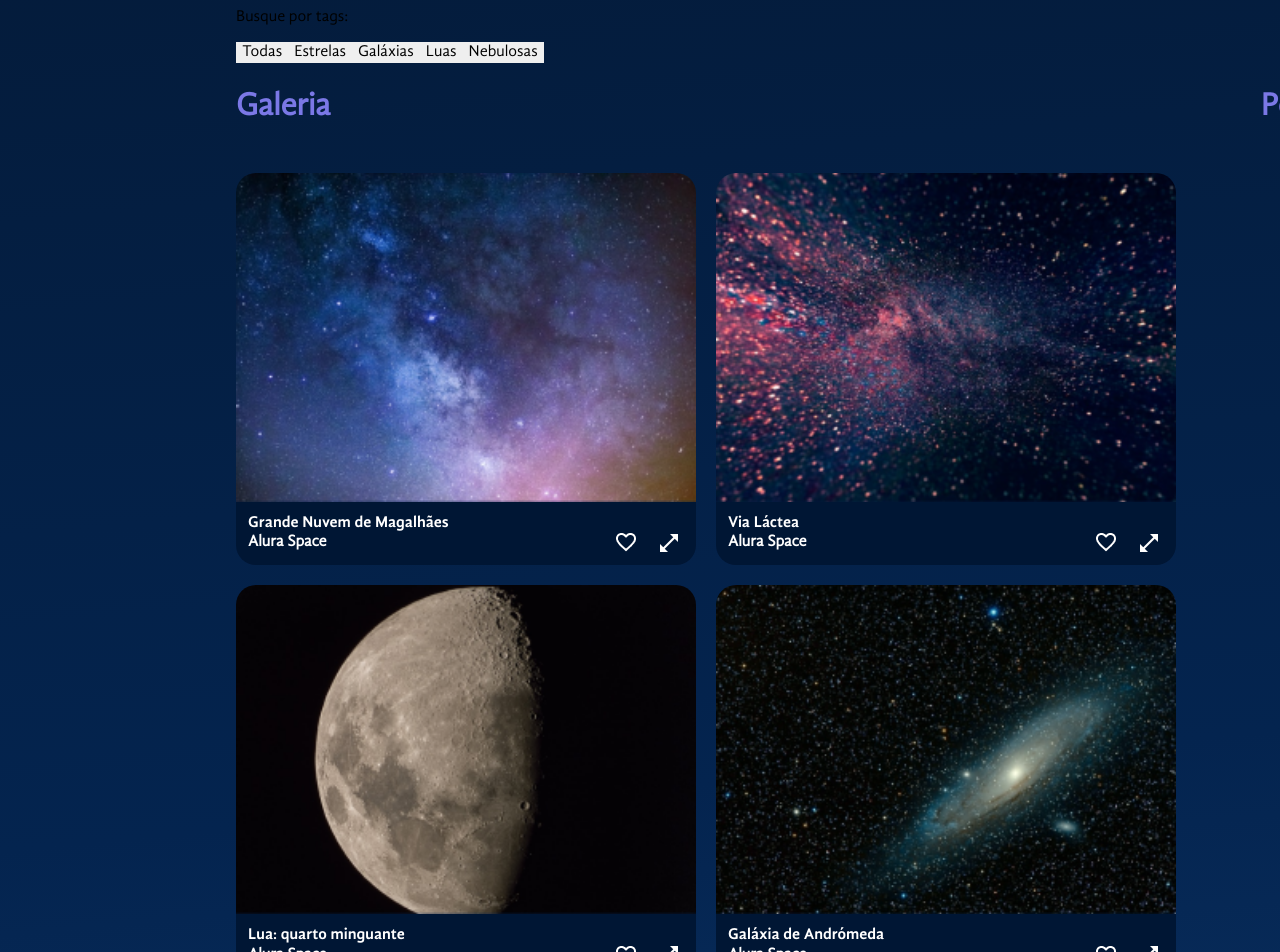
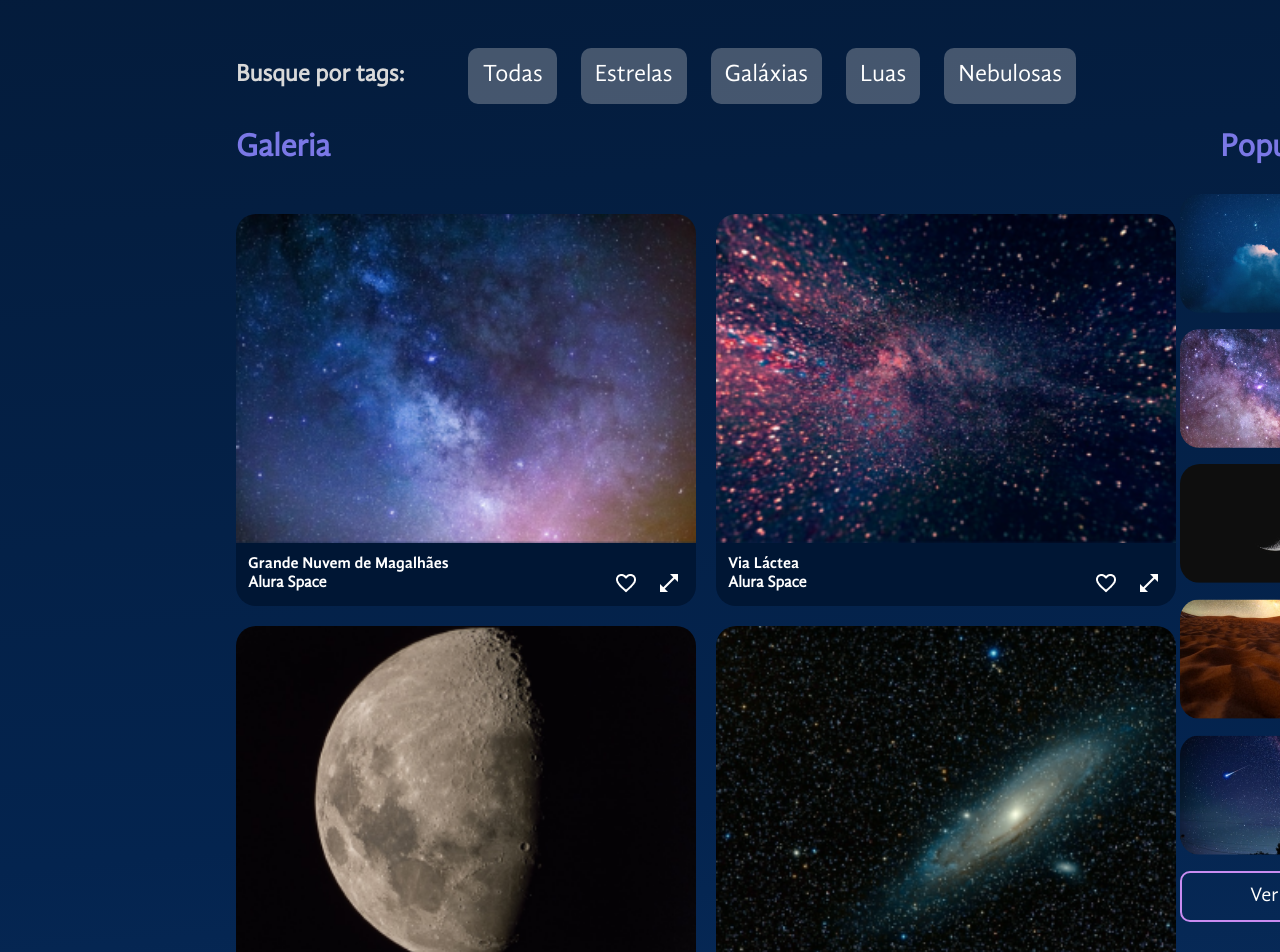
Before and after one commit to V-Matheus/T6-ONE-ALURA, a React (Vite) app in the folder space-app/: page / in a window 1280 px wide. Shown: the part 520-1472 px from the top of the page. Built offline with nearby package versions, Linux system fonts and the light colour scheme.

Commit message:
Hora de favoritar

```diff
--- a/space-app/src/App.jsx
+++ b/space-app/src/App.jsx
@@ -40,6 +40,10 @@ const App = () => {
   const [fotosDaGaleria, setFotosDaGaleria] = useState(fotos);
   const [fotoSelecionada, setFotoSelecionada] = useState(null);
 
+  const aoAlternarFavorito = (foto) => {
+    console.log(foto);
+  }
+
   return (
     <FundoGradient>
       <EstilosGlobais />
@@ -51,6 +55,7 @@ const App = () => {
             <Banner />
             <Galeria
               aoFotoSelecionada={(foto) => setFotoSelecionada(foto)}
+              aoAlternarFavorito={aoAlternarFavorito}
               fotos={fotosDaGaleria}
             />
           </ConteudoGaleria>
--- a/space-app/src/components/Galeria/Imagem/index.jsx
+++ b/space-app/src/components/Galeria/Imagem/index.jsx
@@ -1,8 +1,8 @@
-import { styled } from "styled-components"
-import BotaoIcone from "../../BotaoIcone"
+import { styled } from 'styled-components';
+import BotaoIcone from '../../BotaoIcone';
 
 const Figure = styled.figure`
-    width: ${props => props.$expandida ? '90%' : '460px'};
+  width: ${(props) => (props.$expandida ? '90%' : '460px')};
   max-width: 100%;
   margin: 0;
   display: flex;
@@ -23,33 +23,46 @@ const Figure = styled.figure`
     h4 {
       flex-grow: 1;
     }
-        h3, h4 {
+    h3,
+    h4 {
       margin: 0;
       font-size: 16px;
     }
   }
-`
+`;
 
 const Rodape = styled.footer`
   display: flex;
   justify-content: space-between;
   align-items: center;
-`
+`;
 
-export const Imagem = ({ foto, expandida = false, aoZoomSolicitado }) => {
-    return (<Figure $expandida={expandida} id={`foto-${foto.id}`}>
+export const Imagem = ({
+  foto,
+  expandida = false,
+  aoZoomSolicitado,
+  aoAlternarFavorito,
+}) => {
+  return (
+    <Figure $expandida={expandida} id={`foto-${foto.id}`}>
       <img src={foto.path} alt={foto.alt} />
       <figcaption>
         <h3>{foto.titulo}</h3>
         <Rodape>
           <h4>{foto.fonte}</h4>
-                <BotaoIcone>
+          <BotaoIcone onClick={() => aoAlternarFavorito(foto)}>
             <img src="/icones/favorito.png" alt="Icone de favorito" />
           </BotaoIcone>
-                {!expandida && <BotaoIcone aria-hidden={expandida} onClick={() => aoZoomSolicitado(foto)}>
+          {!expandida && (
+            <BotaoIcone
+              aria-hidden={expandida}
+              onClick={() => aoZoomSolicitado(foto)}
+            >
               <img src="/icones/expandir.png" alt="Icone de expandir" />
-                </BotaoIcone>}
+            </BotaoIcone>
+          )}
         </Rodape>
       </figcaption>
-    </Figure>)
-}
+    </Figure>
+  );
+};
--- /dev/null
+++ b/space-app/src/components/Galeria/Populares/fotos-populares.json
@@ -0,0 +1,27 @@
+[
+  {
+    "path": "/imagens/populares/foto-1.png",
+    "alt": "galáxia",
+    "id": 1
+  },
+  {
+    "path": "/imagens/populares/foto-2.png",
+    "alt": "lua",
+    "id": 2
+  },
+  {
+    "path": "/imagens/populares/foto-3.png",
+    "alt": "terra",
+    "id": 3
+  },
+  {
+    "path": "/imagens/populares/foto-4.png",
+    "alt": "nuvem",
+    "id": 4
+  },
+  {
+    "path": "/imagens/populares/foto-5.png",
+    "alt": "meteoro",
+    "id": 5
+  }
+]
--- a/space-app/src/components/Galeria/Populares/index.jsx
+++ b/space-app/src/components/Galeria/Populares/index.jsx
@@ -1,7 +1,41 @@
-import { Titulo } from "../../Titulo"
+import { styled } from 'styled-components';
+import { Titulo } from '../../Titulo';
+import fotos from './fotos-populares.json';
+
+const ColunaFotos = styled.section`
+  display: flex;
+  flex-direction: column;
+  gap: 16px;
+`;
+
+const Imagem = styled.img`
+  max-width: 212px;
+  border-radius: 20px;
+`;
+
+const Botao = styled.button`
+  background-color: transparent;
+  color: #fff;
+  border: 2px solid;
+  border-color: #c98cf1;
+  padding: 12px 20px;
+  font-size: 20px;
+  border-radius: 10px;
+  cursor: pointer;
+  width: 100%;
+  margin-top: 16px;
+`;
 
 export const Populares = () => {
   return (
-    <Titulo $alinhamento='center'>Populares</Titulo>
-  )
-}
+    <section>
+      <Titulo $alinhamento="center">Populares</Titulo>
+      <ColunaFotos>
+        {fotos.map((foto) => (
+          <Imagem key={foto.id} src={foto.path} alt={foto.alt} />
+        ))}
+      </ColunaFotos>
+      <Botao>Ver mais</Botao>
+    </section>
+  );
+};
--- a/space-app/src/components/Galeria/Tags/index.jsx
+++ b/space-app/src/components/Galeria/Tags/index.jsx
@@ -1,12 +1,45 @@
-import tags from './tags.json';
+import { styled } from 'styled-components';
+import tags from './tags.json'
+
+const TagsContainer = styled.section`
+    display: flex;
+    align-items: center;
+    gap: 64px;
+    margin-top: 56px;
+`
+
+const TagTitulo = styled.h3`
+    color: #D9D9D9;
+    font-size: 24px;
+    margin: 0;
+`;
+
+const Tag = styled.button`
+    font-size: 24px;
+    color: #FFFFFF;
+    background: rgba(217, 217, 217, 0.3);
+    border-radius: 10px;
+    cursor: pointer;
+    transition: background-color 0.3s ease;
+    padding: 12px;
+    box-sizing: border-box;
+    border: 2px solid transparent;
+    &:hover {
+      border-color: #C98CF1;
+    }
+`
+
+const Div = styled.div`
+    display: flex;
+    gap: 24px;
+    justify-content: end;
+`
 
 export const Tags = () => {
-  return (
-    <div>
-      <p>Busque por tags:</p>
-      {tags.map((tag) => (
-        <button key={tag.id}>{tag.titulo}</button>
-      ))}
-    </div>
-  );
-};
+    return <TagsContainer>
+        <TagTitulo>Busque por tags:</TagTitulo>
+        <Div>
+            {tags.map(tag => <Tag key={tag.id}>{tag.titulo}</Tag>)}
+        </Div>
+    </TagsContainer>
+}
--- a/space-app/src/components/Galeria/index.jsx
+++ b/space-app/src/components/Galeria/index.jsx
@@ -21,7 +21,11 @@ const SessaoFluida = styled.section`
   }
 `;
 
-export const Galeria = ({ fotos = [], aoFotoSelecionada }) => {
+export const Galeria = ({
+  fotos = [],
+  aoFotoSelecionada,
+  aoAlternarFavorito,
+}) => {
   return (
     <>
       <Tags />
@@ -30,7 +34,12 @@ export const Galeria = ({ fotos = [], aoFotoSelecionada }) => {
           <Titulo>Galeria</Titulo>
           <div>
             {fotos.map((foto) => (
-              <Imagem aoZoomSolicitado={aoFotoSelecionada} key={foto.id} foto={foto}>
+              <Imagem
+                aoAlternarFavorito={aoAlternarFavorito}
+                aoZoomSolicitado={aoFotoSelecionada}
+                key={foto.id}
+                foto={foto}
+              >
                 {foto.titulo}
               </Imagem>
             ))}
```
Also changed, not shown: space-app/src/components/Galeria/Tags/tags.json (indentation only). Lines whose indentation alone changed are shown as unchanged.
